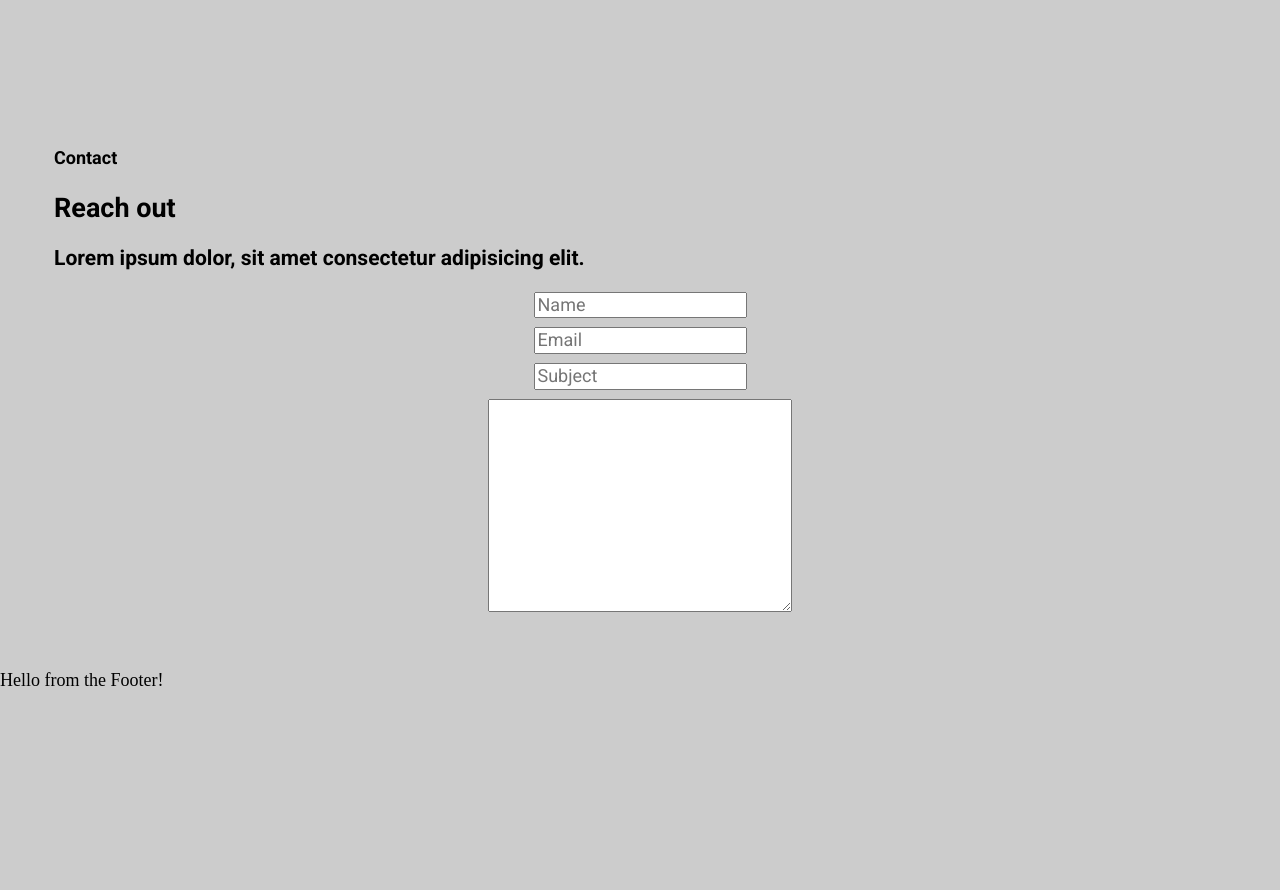
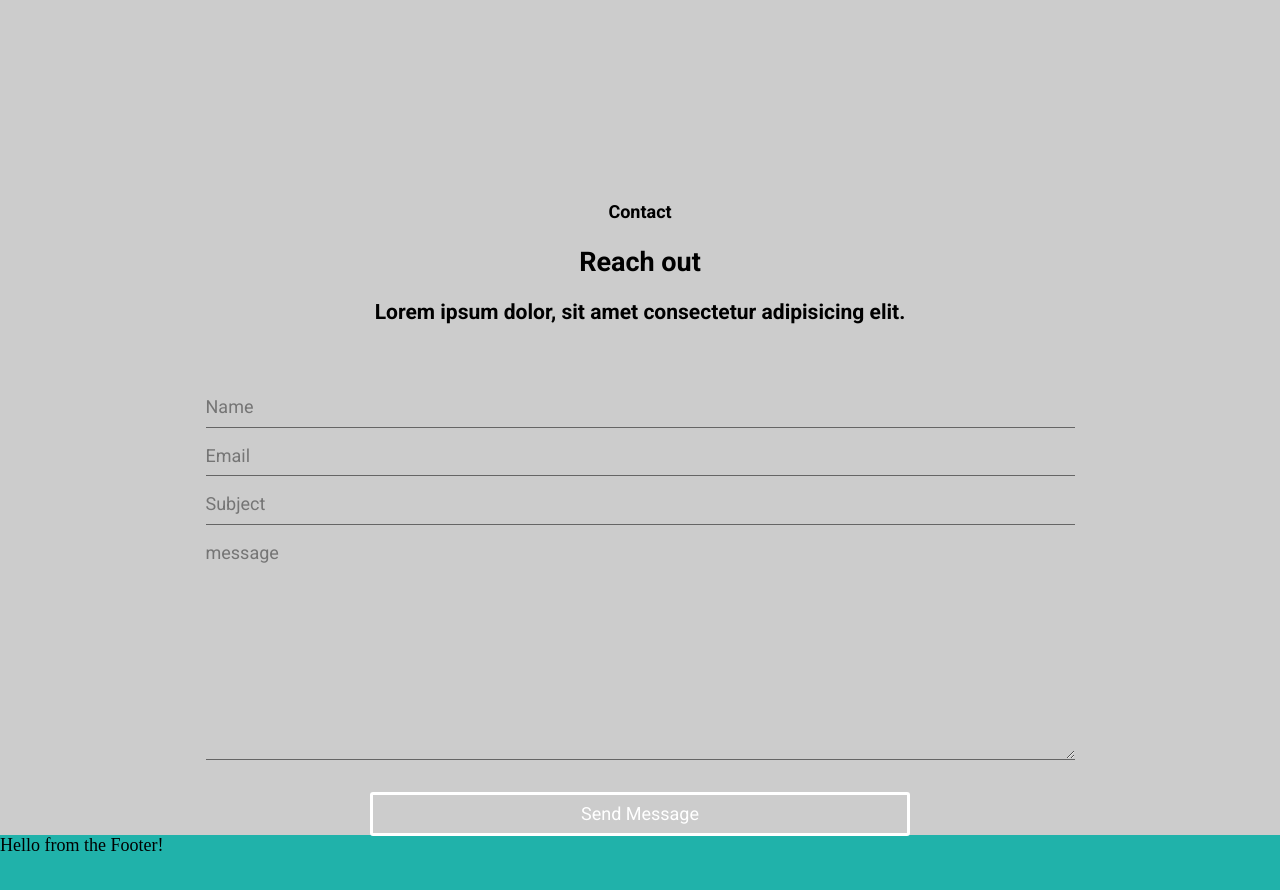
Before and after one commit to ChrisRamosDev/crd-personal, a website built with Parcel: page src/index.html in a window 1280 px wide. Shown: the part 2800-3690 px from the top of the page. Before the commit the page ends 3491 px from the top, so only its background shows below. Built offline with nearby package versions, Linux system fonts and the light colour scheme.

Commit message:
set up contact from layout

```diff
--- a/src/index.html
+++ b/src/index.html
@@ -217,27 +217,36 @@
       </div>
       <div class="contact-content">
         <div class="contact-form">
-          <form class="flex">
+          <form>
+            <fieldset class="flex">
               <label for="name">
-              <input type="text" name="name" placeholder="Name" />
+                <input type="text" name="name" placeholder="Name" required />
               </label>
               <label for="email">
                 <input type="email" name="email" placeholder="Email" />
               </label>
               <label for="subject">
-              <input type="text" name="subject" placeholder="Subject" />
+                <input
+                  type="text"
+                  name="subject"
+                  placeholder="Subject"
+                  required
+                />
               </label>
               <label for="message">
                 <textarea
-                name="message"
+                  name="Message"
+                  placeholder="message"
                   id="contact-message"
                   cols="30"
                   rows="10"
+                  required
                 ></textarea>
               </label>
+              <button>Send Message</button>
+            </fieldset>
           </form>
         </div>
-        <div class="contact-information"></div>
       </div>
     </section>
     <!-- Footer -->
--- a/src/scss/main.scss
+++ b/src/scss/main.scss
@@ -7,6 +7,7 @@
 @use './sections/projects';
 @use './sections/about';
 @use './sections/contact';
+@use './sections/footer';
 
 *,
 *::before,
--- a/src/scss/sections/_contact.scss
+++ b/src/scss/sections/_contact.scss
@@ -1,12 +1,51 @@
 #contact {
   width: 100%;
+  height: 100vh;
   padding: 89px 3rem 3rem;
   font-family: "Roboto", Arial, Helvetica, sans-serif;
 }
 
+.contact-heading {
+  text-align: center;
+  max-width: 30rem;
+  margin: 0 auto;
+  padding: 3rem 0 2rem;
+}
+
 .contact-form {
-  & > form {
+  max-width: 900px;
+  margin: 0 auto;
+
+  & fieldset {
     flex-direction: column;
+    align-items: stretch;
     gap: 0.5rem;
+    border: 0;
+  }
+  & input,
+  & textarea {
+    width: 100%;
+    padding: 0.5rem 0;
+    border: 0;
+    background: transparent;
+    border-bottom: 1px solid rgba(0, 0, 0, 0.5);
+  }
+  & button {
+    cursor: pointer;
+    margin: 1rem 0;
+    padding: 0.5rem 1rem;
+    width: 100%;
+    max-width: 30rem;
+    align-self: center;
+    color: #fff;
+    background-color: rgb(33, 0, 124);
+    background-color: transparent;
+    border: 3px solid #fff;
+    border-radius: 3px;
+    transition: all 0.5s ease;
+
+    &:hover {
+      transform: scale(1.1);
+    }
   }
 }
--- /dev/null
+++ b/src/scss/sections/_footer.scss
@@ -0,0 +1,5 @@
+footer {
+  height: 50vh;
+  width: 100%;
+  background-color: lightseagreen;
+}
```
Lines whose indentation alone changed are shown as unchanged.
